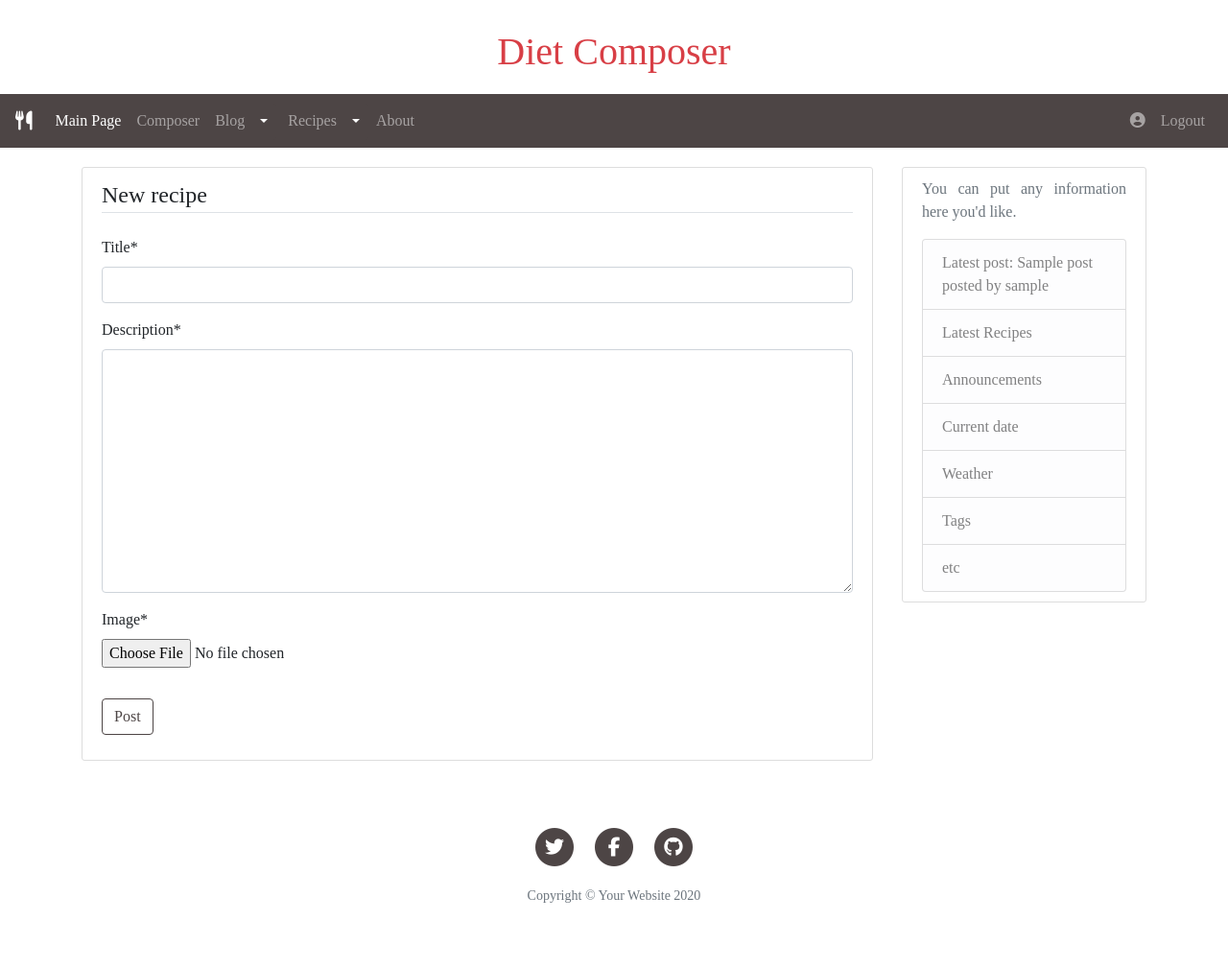
After one commit to tomekmatuszewski/Diet_composer, a Django app: page /recipe/new in a window 1280 px wide. The commit adds this page. Shown: the whole page at 96% size. Run offline with Django 3.2, Linux system fonts and the light colour scheme; a user stored in the database is signed in; tables that the repository leaves empty hold one stand-in row (values such as "Sample post"); parts of the project's set-up code (start-up, migrations or seed data) failed here and were passed over; some libraries are stand-ins or nearby versions.

Commit message:
add create recipe, new templates

```diff
--- a/apps/recipes/models/recipe.py
+++ b/apps/recipes/models/recipe.py
@@ -2,15 +2,16 @@
 from django.contrib.auth.models import User
 from django.utils import timezone
 from apps.users.utils import change_pic_size
+from django.urls import reverse
 
 
 class Recipe(models.Model):
     title = models.CharField(max_length=100)
-    image = models.ImageField(default="default.jpg", upload_to="recipes_pics")
-    content = models.TextField()
+    image = models.ImageField(upload_to="recipes_pics")
+    description = models.TextField()
     date_public = models.DateTimeField(default=timezone.now)
     author = models.ForeignKey(User, on_delete=models.CASCADE)
-    # ingredients = models.JSONField()
+    #ingredients = models.JSONField()
 
     # likes = models.ManyToManyField(User, related_name="blog_post")
 
@@ -19,4 +20,7 @@
 
     def save(self, *args, **kwargs) -> None:
         super().save(*args, **kwargs)
-        change_pic_size(self.image.path, 500, 500)
+        change_pic_size(self.image.path, 300, 300)
+
+    def get_absolute_url(self):
+        return reverse("recipe-detail", kwargs={"pk": self.pk})
--- a/apps/recipes/templates/recipes/recipe_detail.html
+++ b/apps/recipes/templates/recipes/recipe_detail.html
@@ -8,7 +8,7 @@
             </div>
             <h5 class="article-title">{{ object.title }}</h5>
             <img src="{{ object.image.url }}"/>
-            <p>{{ object.content }}</p>
+            <p>{{ object.description }}</p>
             {% if object.author == user %}
             <div class="buttons">
                 <a class="btn btn-secondary btn-sm mt-1 mb-1" href="#">Update</a>
--- /dev/null
+++ b/apps/recipes/templates/recipes/recipe_form.html
@@ -0,0 +1,17 @@
+{% extends "base.html" %}
+{% load crispy_forms_tags %}
+{% block content %}
+    <div class="content-section">
+        <form method="post" enctype="multipart/form-data">
+            {% csrf_token %}
+            <fieldset class="form-group">
+                <legend class="border-bottom mb-4">New recipe</legend>
+                {{ form|crispy }}
+            </fieldset>
+            <div class="form-group">
+                <button class="btn btn-outline-info" type="submit">Post</button>
+            </div>
+        </form>
+    </div>
+
+{% endblock content %}
--- a/apps/recipes/templates/recipes/recipes.html
+++ b/apps/recipes/templates/recipes/recipes.html
@@ -11,7 +11,7 @@
                 <h5>{{ recipe.title }}</h5>
                 <img src="{{ recipe.image.url }}"/>
                 <p>
-                    {{ recipe.content }}
+                    {{ recipe.description }}
                 </p>
                 <a href="{% url 'recipe-detail' recipe.id %}">Read more</a>
 <!--                <i class="far fa-comment ml-3"></i> <span>{{ recipe.comments.count }}</span>-->
--- a/apps/recipes/urls.py
+++ b/apps/recipes/urls.py
@@ -1,8 +1,9 @@
 from django.urls import path
 
-from .views import (RecipesListView, RecipeDetailView)
+from .views import (RecipesListView, RecipeDetailView, RecipeCreateView)
 
 urlpatterns = [
     path("recipes/", RecipesListView.as_view(), name="diet_composer-recipes"),
     path("recipe/<int:pk>/", RecipeDetailView.as_view(), name="recipe-detail"),
+    path("recipe/new", RecipeCreateView.as_view(), name="recipe-create"),
     ]
--- a/apps/recipes/views.py
+++ b/apps/recipes/views.py
@@ -1,4 +1,5 @@
-from django.views.generic import (ListView, DetailView)
+from django.views.generic import (ListView, DetailView, CreateView, UpdateView, DeleteView)
+from django.contrib.auth.mixins import LoginRequiredMixin, UserPassesTestMixin
 
 from apps.recipes.models import Recipe
 
@@ -14,3 +15,12 @@
 
 class RecipeDetailView(DetailView):
     model = Recipe
+
+
+class RecipeCreateView(LoginRequiredMixin, CreateView):
+    model = Recipe
+    fields = ["title", "description", "image"]
+
+    def form_valid(self, form):
+        form.instance.author = self.request.user
+        return super().form_valid(form)
--- a/templates/base.html
+++ b/templates/base.html
@@ -62,7 +62,7 @@
                                     <span class="sr-only">Toggle Dropdown</span>
                                 </button>
                                 <div class="dropdown-menu">
-                                    <a class="dropdown-item" href="#">New Recipe</a>
+                                    <a class="dropdown-item" href="{% url 'recipe-create' %}">New Recipe</a>
                                 </div>
                             </div>
                         </li>
```
Also changed, not shown: apps/recipes/migrations/0002_auto_20200927_1825.py (added).
